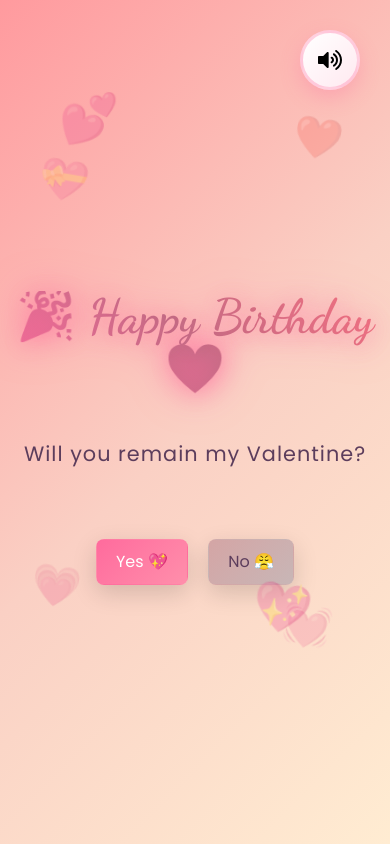
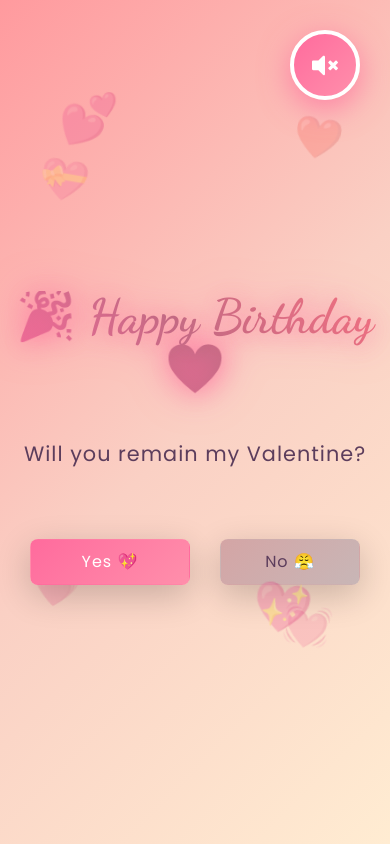
Before and after one commit to KaranChadha24/valentine-site, a React (Vite) app: page / in a window 390 px wide. Built offline with nearby package versions, Linux system fonts and the light colour scheme.

Commit message:
No button movement

```diff
--- a/src/components/Landing/Landing.css
+++ b/src/components/Landing/Landing.css
@@ -81,30 +81,34 @@
 /* Button container */
 .button-group {
   display: flex;
-  gap: 40px;
+  gap: 50px;
   position: relative;
   margin-top: 20px;
+  align-items: center;
 }
 
-/* Base button styles */
+/* Base button styles - BIGGER AND MORE TEMPTING */
 button {
-  padding: 18px 45px;
-  font-size: 1.3rem;
+  padding: 25px 60px;
+  font-size: 1.8rem;
   border: none;
-  border-radius: 50px;
+  border-radius: 60px;
   cursor: pointer;
-  font-weight: 600;
+  font-weight: 700;
   transition: all 0.3s ease;
-  box-shadow: 0 8px 25px rgba(0, 0, 0, 0.15);
+  box-shadow: 0 10px 35px rgba(0, 0, 0, 0.2);
   font-family: 'Poppins', sans-serif;
+  letter-spacing: 1px;
 }
 
-/* Yes button - romantic pink */
+/* Yes button - romantic pink and BIGGER */
 .yes-btn {
   background: linear-gradient(135deg, #ff6b9d 0%, #ff8fab 100%);
   color: white;
   position: relative;
   overflow: hidden;
+  min-width: 200px;
+  transform-origin: center;
 }
 
 .yes-btn::before {
@@ -113,74 +117,81 @@ button {
   left: 10px;
   opacity: 0;
   transition: all 0.3s ease;
-}
-
-.yes-btn:hover {
-  transform: translateY(-5px) scale(1.05);
-  box-shadow: 0 12px 35px rgba(255, 107, 157, 0.4);
+  font-size: 1.5rem;
 }
 
 .yes-btn:hover::before {
   opacity: 1;
-  left: 15px;
+  left: 20px;
 }
 
-/* No button - softer purple */
+.yes-btn::after {
+  content: '✨';
+  position: absolute;
+  right: 10px;
+  opacity: 0;
+  transition: all 0.3s ease;
+  font-size: 1.5rem;
+}
+
+.yes-btn:hover::after {
+  opacity: 1;
+  right: 20px;
+}
+
+/* No button - softer purple and BIGGER */
 .no-btn {
   background: linear-gradient(135deg, #d4a5a5 0%, #c8b6b6 100%);
   color: #5c3d5c;
   position: relative;
+  min-width: 180px;
 }
 
 .no-btn:hover {
   transform: translateY(-3px);
-  box-shadow: 0 10px 30px rgba(212, 165, 165, 0.4);
+  box-shadow: 0 12px 40px rgba(212, 165, 165, 0.5);
 }
 
-/* Music button - floating in corner */
+/* Music button - IMPROVED VISIBILITY */
 .music-btn {
   position: absolute;
   top: 30px;
   right: 30px;
-  background: linear-gradient(135deg, #ffffff 0%, #ffe9f0 100%);
+  background: linear-gradient(135deg, #ff6b9d 0%, #ff8fab 100%);
   border-radius: 50%;
-  padding: 15px;
-  width: 60px;
-  height: 60px;
-  font-size: 1.5rem;
+  padding: 18px;
+  width: 70px;
+  height: 70px;
+  font-size: 1.8rem;
   cursor: pointer;
-  border: 3px solid rgba(255, 107, 157, 0.3);
-  box-shadow: 0 8px 20px rgba(255, 107, 157, 0.3);
+  border: 4px solid white;
+  box-shadow: 0 8px 25px rgba(255, 107, 157, 0.6);
   display: flex;
   align-items: center;
   justify-content: center;
   transition: all 0.3s ease;
   z-index: 10;
+  color: white;
+  animation: pulse 2s ease-in-out infinite;
+}
+
+@keyframes pulse {
+  0%, 100% {
+    box-shadow: 0 8px 25px rgba(255, 107, 157, 0.6);
+  }
+  50% {
+    box-shadow: 0 8px 35px rgba(255, 107, 157, 0.9);
+  }
 }
 
 .music-btn:hover {
-  background: linear-gradient(135deg, #ff6b9d 0%, #ff8fab 100%);
-  color: white;
-  transform: scale(1.1) rotate(15deg);
-  box-shadow: 0 10px 30px rgba(255, 107, 157, 0.5);
+  background: linear-gradient(135deg, #ff4d6d 0%, #ff6b9d 100%);
+  transform: scale(1.15) rotate(10deg);
+  box-shadow: 0 12px 40px rgba(255, 107, 157, 0.8);
 }
 
-/* Sparkles decoration */
-.landing-container .sparkle {
-  position: absolute;
-  font-size: 2rem;
-  animation: sparkle 3s ease-in-out infinite;
-}
-
-@keyframes sparkle {
-  0%, 100% {
-    opacity: 0;
-    transform: scale(0.5);
-  }
-  50% {
-    opacity: 1;
-    transform: scale(1.2);
-  }
+.music-btn:active {
+  transform: scale(1.05);
 }
 
 /* Add some decorative hearts in different positions */
@@ -208,11 +219,19 @@ button {
   }
 
   .button-group {
-    gap: 20px;
+    gap: 30px;
   }
 
   button {
-    padding: 15px 35px;
-    font-size: 1.1rem;
+    padding: 20px 45px;
+    font-size: 1.4rem;
+  }
+
+  .yes-btn {
+    min-width: 160px;
+  }
+
+  .no-btn {
+    min-width: 140px;
   }
 }
--- a/src/components/Landing/Landing.jsx
+++ b/src/components/Landing/Landing.jsx
@@ -5,8 +5,10 @@ import "./Landing.css";
 
 function Landing({ onYes }) {
   const [noPosition, setNoPosition] = useState({ x: 0, y: 0 });
-  const [isPlaying, setIsPlaying] = useState(true);
-  const audioRef = useRef(null);
+  const [isPlaying, setIsPlaying] = useState(false);
+
+  // Create audio ONLY once
+  const audioRef = useRef(new Audio("/assets/music/bg-music.mp3"));
 
   const moveNoButton = () => {
     const x = Math.random() * 300 - 150;
@@ -14,38 +16,45 @@ function Landing({ onYes }) {
     setNoPosition({ x, y });
   };
 
-  const toggleMusic = () => {
-    if (audioRef.current) {
-      if (isPlaying) {
-        audioRef.current.pause();
+  const toggleMusic = async () => {
+    const audio = audioRef.current;
+
+    try {
+      if (audio.paused) {
+        await audio.play();
       } else {
-        audioRef.current.play();
+        audio.pause();
       }
-      setIsPlaying((prev) => !prev);
+    } catch (err) {
+      console.log("Playback failed:", err);
     }
   };
 
   useEffect(() => {
-    audioRef.current = new Audio("/assets/music/bg-music.mp3");
-    audioRef.current.loop = true;
+    const audio = audioRef.current;
+    audio.loop = true;
 
-    audioRef.current.play().catch((error) => {
-      console.log("Autoplay was prevented:", error);
+    // 🔥 Sync React state with REAL audio state
+    const handlePlay = () => setIsPlaying(true);
+    const handlePause = () => setIsPlaying(false);
+
+    audio.addEventListener("play", handlePlay);
+    audio.addEventListener("pause", handlePause);
+
+    // Try autoplay (may fail — that's fine)
+    audio.play().catch(() => {
       setIsPlaying(false);
     });
 
     return () => {
-      if (audioRef.current) {
-        audioRef.current.pause();
-        audioRef.current = null;
-      }
+      audio.pause();
+      audio.removeEventListener("play", handlePlay);
+      audio.removeEventListener("pause", handlePause);
     };
   }, []);
 
   const handleYes = () => {
-    if (audioRef.current) {
-      audioRef.current.pause();
-    }
+    audioRef.current.pause();
     onYes();
   };
 
```
